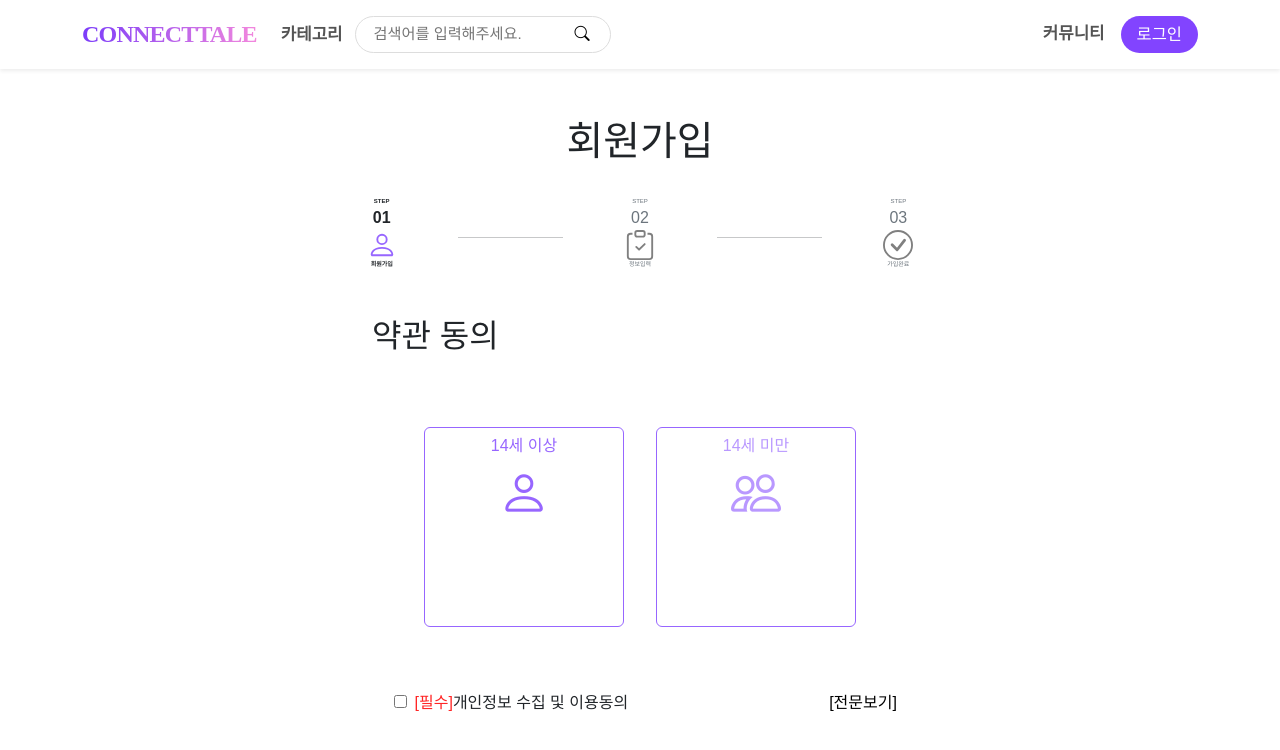
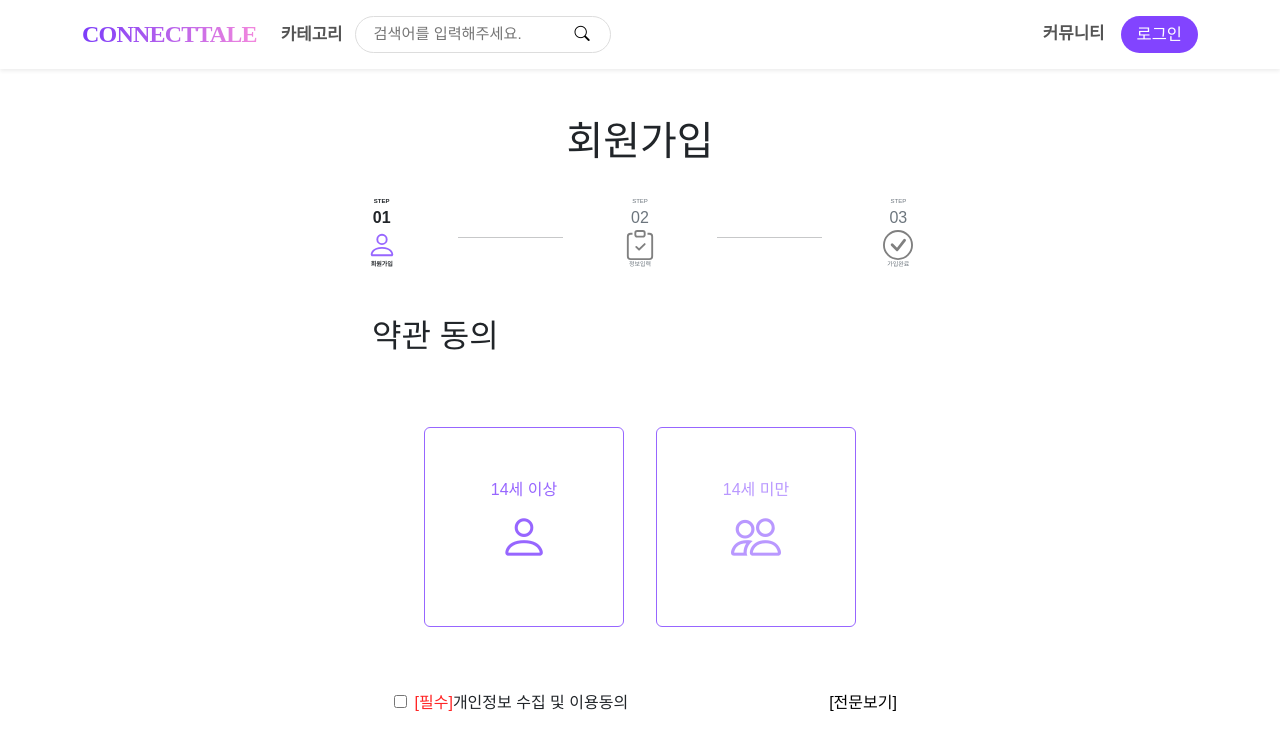
Before and after one commit to tryenoch/connecttale, a React (Create React App) app in the folder src/main/frontend/: page /join in a window 1280 px wide. Shown: the top 750 px of the page. Built offline with nearby package versions, Linux system fonts and the light colour scheme; a web font is replaced by a local one.

Commit message:
정리용...

```diff
--- a/src/main/frontend/src/member/Join1.jsx
+++ b/src/main/frontend/src/member/Join1.jsx
@@ -1,7 +1,7 @@
 import React from 'react';
 import '../static/css/style.css'
 import JoinLogoTop1 from "./JoinLogoTop1";
-import {BrowserRouter, Link, Route, Routes} from "react-router-dom";
+import {Link, Route, Routes} from "react-router-dom";
 import Join2 from "./Join2";
 
 function Join1(props) {
@@ -21,14 +21,18 @@ function Join1(props) {
                             <h2>약관 동의</h2>
                         </div>
                     </div>
-                    <div className={'row justify-content-center mt-5'}>
-                        <Link className={'btn btn-pupple block m-3'} to={'/join/join2'}>14세 이상<br/>
-                            <i className="bi bi-person fs-button"></i>
-                        </Link>
-                        <Link className={'btn btn-light-pupple block m-3'} to={'/join/join2'}>14세 미만 <br/>
-                            <i className="bi bi-people fs-button"></i>
-                        </Link>
-                    </div>
+                    <Link to={'/join/join2'}>
+                        <div className={'row justify-content-center mt-5'}>
+                            <button className={'btn btn-pupple block m-3'}>
+                                14세 이상<br/>
+                                <i className="bi bi-person fs-button"></i>
+                            </button>
+                            <button className={'btn btn-light-pupple block m-3'}>
+                                14세 미만 <br/>
+                                <i className="bi bi-people fs-button"></i>
+                            </button>
+                        </div>
+                    </Link>
                     <div className={'row mt-3 justify-content-center mt-5'}>
                         <div className={'col-sm-10'}>
                             <div className={'row justify-content-center'}>
@@ -47,9 +51,6 @@ function Join1(props) {
                     </div>
                 </div>
             </div>
-            <Routes>
-                <Route path={'/join2'} element={<Join2/>}/>
-            </Routes>
         </div>
     )
 }
--- a/src/main/frontend/src/static/css/member.css
+++ b/src/main/frontend/src/static/css/member.css
@@ -5,6 +5,7 @@
 .text-color-red {-webkit-text-fill-color: #ff2626
 }
 .btn-pupple {
+    vertical-align: middle;
     --bs-btn-color: #9766ff;
     --bs-btn-border-color: #9766ff;
     --bs-btn-hover-color: #fff;
@@ -22,6 +23,7 @@
 }
 
 .btn-light-pupple {
+    vertical-align: middle;
     --bs-btn-color: #b998ff;
     --bs-btn-border-color: #9766ff;
     --bs-btn-hover-color: #fff;
```
